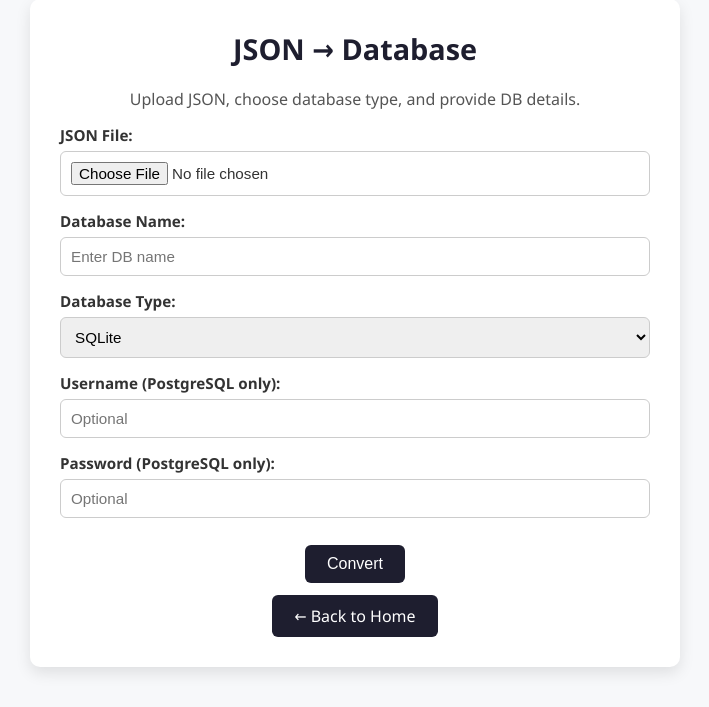
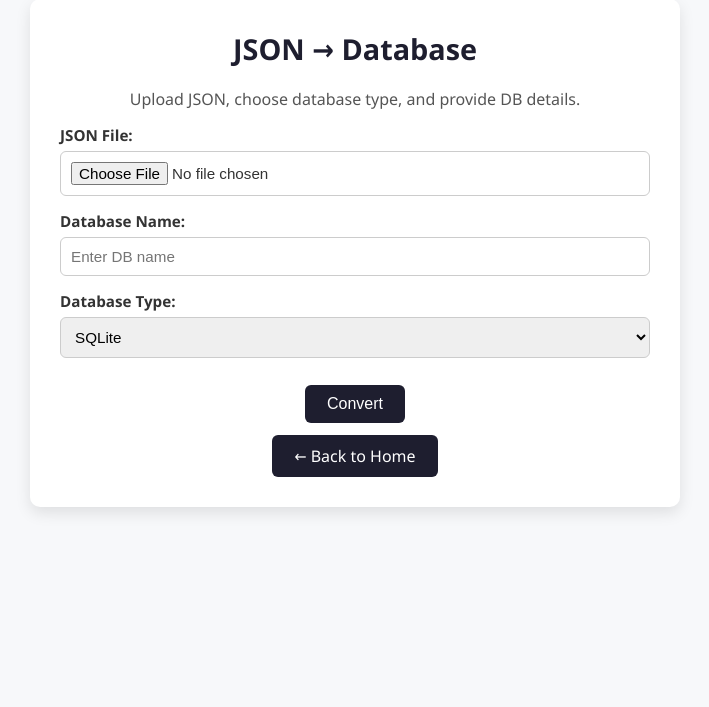
Before and after one commit to salmaan-25/DataBridge, a Python web app: template templates/json_to_db.html in a window 1280 px wide. Shown: the part 131-838 px from the top of the page, without its empty margins (285-994 px from the left). After the commit the page ends 644 px from the top, so only its background shows below. Run offline with Jinja, Linux system fonts and the light colour scheme; the template is opened without the code that fills it, so the values that code supplies are empty.

Commit message:
Update json_to_db.html

```diff
--- a/templates/json_to_db.html
+++ b/templates/json_to_db.html
@@ -38,15 +38,6 @@
                 </select>
             </div>
 
-            <div class="form-group">
-                <label>Username (PostgreSQL only):</label>
-                <input type="text" name="db_user" placeholder="Optional">
-            </div>
-
-            <div class="form-group">
-                <label>Password (PostgreSQL only):</label>
-                <input type="password" name="db_password" placeholder="Optional">
-            </div>
 
             <button type="submit" class="btn">Convert</button>
         </form>
```
